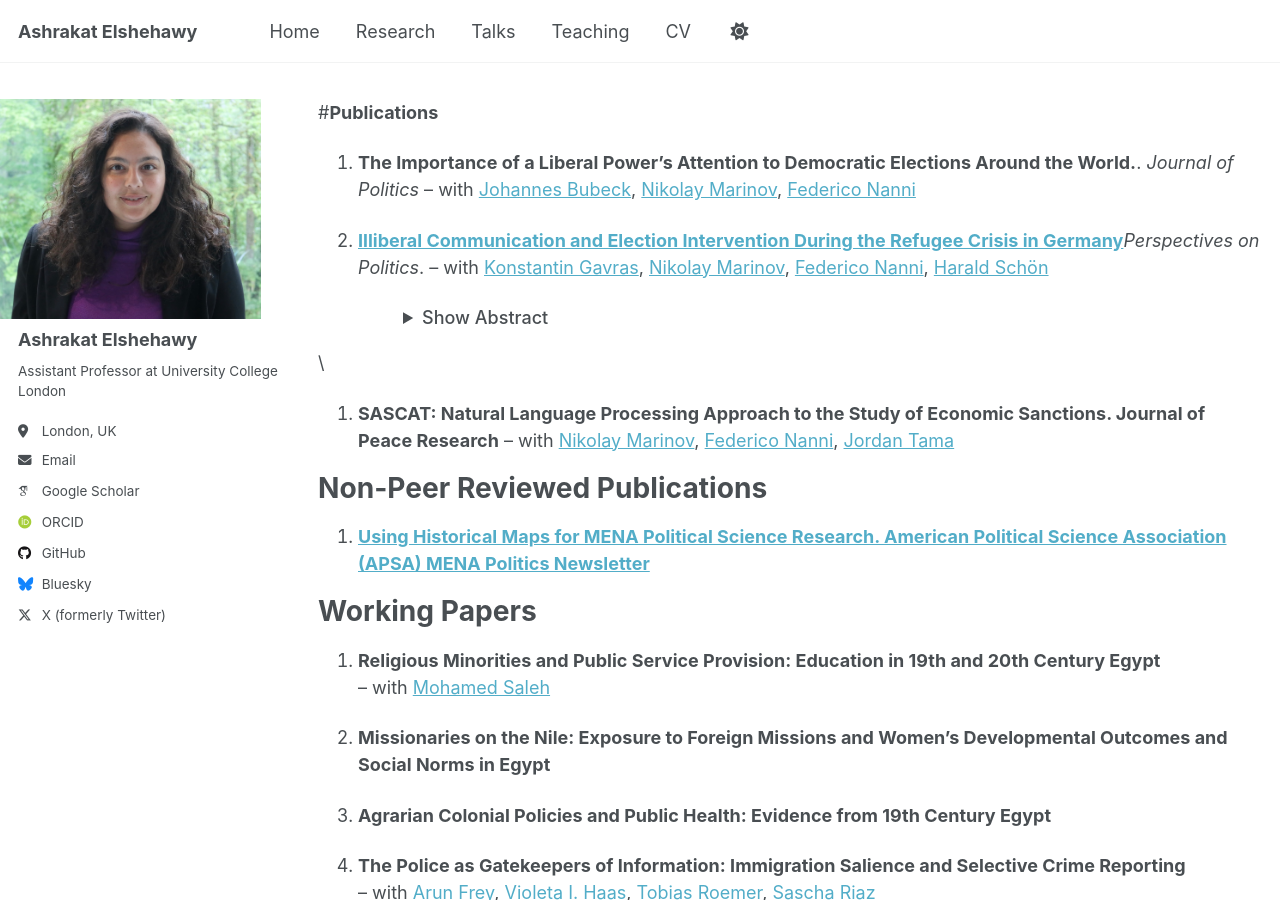
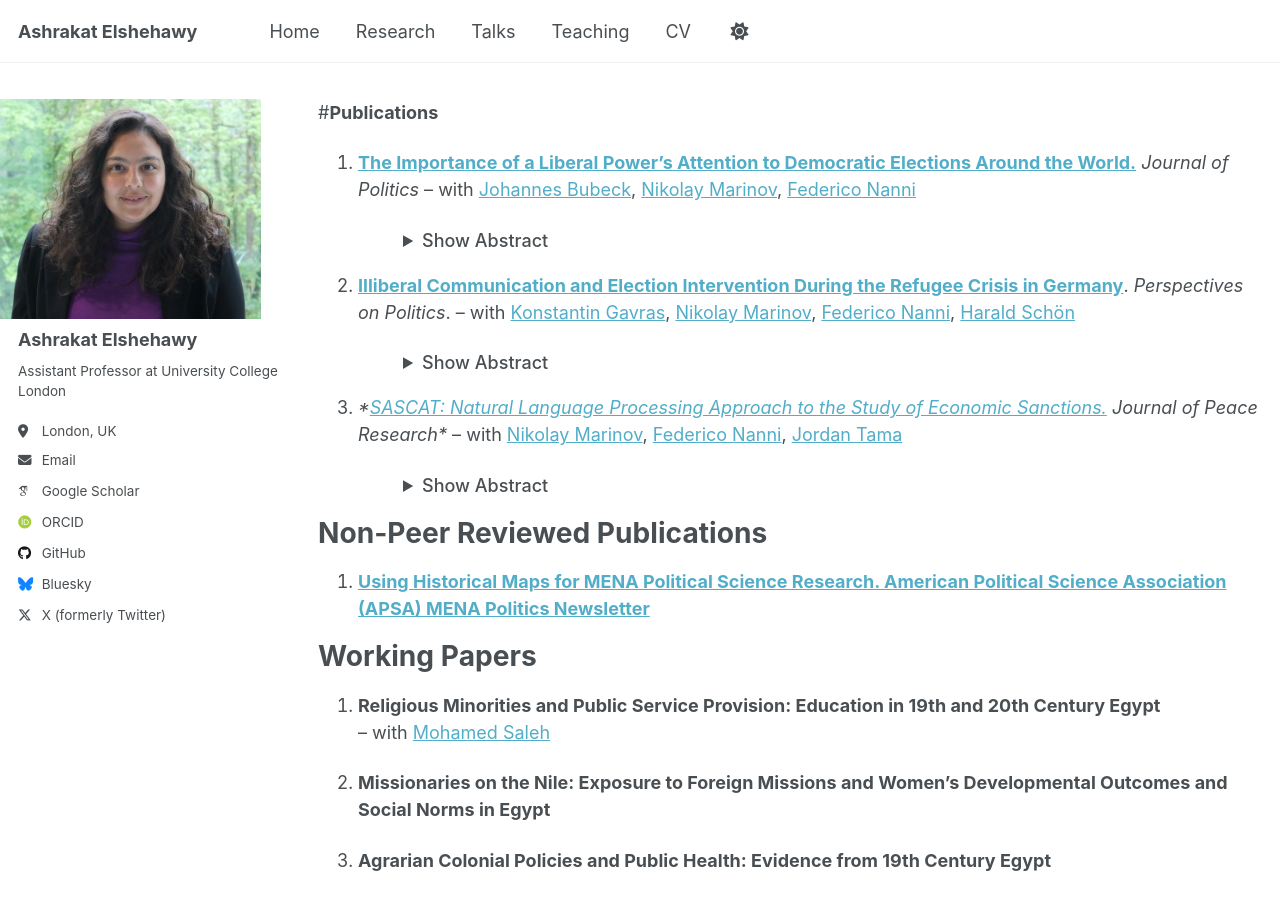
Before and after one commit to aelshehawy/aelshehawy.github.io, a Jekyll site: the page built from _pages/research.md, in a window 1280 px wide and 900 px high. Built offline with Jekyll 4.4.1, drawn with Linux system fonts in a browser that asks for light colours; some web fonts are replaced; a script that is not in the unit is left out; part of the change alters nothing that is shown.

Commit message:
research update

```diff
--- a/_pages/research.md
+++ b/_pages/research.md
@@ -7,12 +7,18 @@ author_profile: true
 
 #**Publications**
 
-1. **The Importance of a Liberal Power’s Attention to Democratic Elections Around the World.**. _Journal of Politics_
+1. **[The Importance of a Liberal Power’s Attention to Democratic Elections Around the World.](https://www.journals.uchicago.edu/doi/abs/10.1086/734276?journalCode=jop)**  _Journal of Politics_
 -- with [Johannes Bubeck](https://sites.google.com/view/johannesbubeck), [Nikolay Marinov](https://www.gu.se/en/about/find-staff/nikolaymarinov), [Federico Nanni](https://www.turing.ac.uk/people/researchers/federico-nanni)
+
+   <details class="pub-abstract">
+     <summary>Show Abstract</summary>
+     <p><strong>Abstract:</strong> We build on the concept of attention costs in international affairs: When the agenda of powerful states is crowded, other states can get away with behavior the powerful state would otherwise sanction. Our example focuses on the United States as a liberal power promoting democratic elections. We use a game to demonstrate that greater attention costs by the “supervising” liberal power result in more cheating by foreign incumbents. We utilize the US domestic election cycle to predict variation in attention costs. Because they need to focus on reelection, American policymakers have less effort to devote to other policy objectives. We show that this is the case with a novel measure of attention to elections abroad. Finally, we construct an index of bias to show that presidential elections in the US are associated with more biased elections abroad. We conclude by noting that international pressure may keep cheating incumbents in check..</p>
+   </details>
 
 
 
-2. **[Illiberal Communication and Election Intervention During the Refugee Crisis in Germany](https://www.cambridge.org/core/journals/perspectives-on-politics/article/illiberal-communication-and-election-intervention-during-the-refugee-crisis-in-germany/67D75BA42AD1EC04109A80F711A0A882)**_Perspectives on Politics_.
+
+2. **[Illiberal Communication and Election Intervention During the Refugee Crisis in Germany](https://www.cambridge.org/core/journals/perspectives-on-politics/article/illiberal-communication-and-election-intervention-during-the-refugee-crisis-in-germany/67D75BA42AD1EC04109A80F711A0A882)**. _Perspectives on Politics_.
 -- with [Konstantin Gavras](https://konstantin.gavras.de/), [Nikolay Marinov](https://www.gu.se/en/about/find-staff/nikolaymarinov), [Federico Nanni](https://www.turing.ac.uk/people/researchers/federico-nanni), [Harald Schön](https://www.sowi.uni-mannheim.de/schoen/)
 
    <details class="pub-abstract">
@@ -20,12 +26,18 @@ author_profile: true
      <p><strong>Abstract:</strong> Populist discourse—which tends to benefit anti-systemic parties—has been on the rise in the world’s democratic states. Powerful non-democratic states have both the means and the incentive to spread such discourse to democratic states. We clarify the incentives illiberal states have to produce such communication, and delineate how this type of political communication fuses traditional state-to-state propaganda with election interventions. We draw on the case of Kremlin-sponsored communication on the issue of refugees in Germany to illustrate the mechanisms through which the discourse operates in target countries. We create a corpus of over a million news stories to identify the prevalence of illiberal discourse and its timing relative to Germany’s elections. We show that the Kremlin intervened in the 2017 federal elections by promoting refugee stories over and above the rate at which German outlets did. We discuss the broader implications for the use of directed political communication as a form of election intervention.</p>
    </details>
 
-\\
 
 
 
-3. **SASCAT: Natural Language Processing Approach to the Study of Economic Sanctions. Journal of Peace Research**
+3. **[SASCAT: Natural Language Processing Approach to the Study of Economic Sanctions.](https://journals.sagepub.com/doi/10.1177/00223433221088712)* _Journal of Peace Research*_
 -- with [Nikolay Marinov](https://www.gu.se/en/about/find-staff/nikolaymarinov), [Federico Nanni](https://www.turing.ac.uk/people/researchers/federico-nanni), [Jordan Tama](https://www.jordantama.com/)
+
+   <details class="pub-abstract">
+     <summary>Show Abstract</summary>
+     <p><strong>Abstract:</strong> Existing datasets of economic sanctions rely primarily on secondary sources and do not tend to take full advantage of government documents related to economic coercion. Such data may miss sanctions, and do not capture important details in how coercive measures are threatened, imposed and removed. The latter processes often have much to do with the domestic politics in sender countries. Understanding these processes may be necessary in order to fully account for sanctions’ effectiveness. We present a natural language processing (NLP) approach to retrieving sanctions-related government documents. We apply our method to the case of US sanctions. The United States is the world’s pre-eminent user of sanctions. Our method can be applied to other cases. We collect all sanctions events originating in the office of the US president, and all congressional sanctions, for 1988–2016. Our approach has three advantages: (1) by design, it captures all sanctions-related documents; (2) the resulting data are disaggregated by imposing branch of government; (3) the data include the original language of the measures. These features directly shed light on interbranch delegation, domestic (partisan) conflict, and policy priorities. We show that our data record more episodes than most existing sanctions’ data, and have features that other datasets lack. The availability of the original text opens up new avenues for research and analysis.</p>
+   </details>
+
+
 
 # **Non-Peer Reviewed Publications**
 
```
